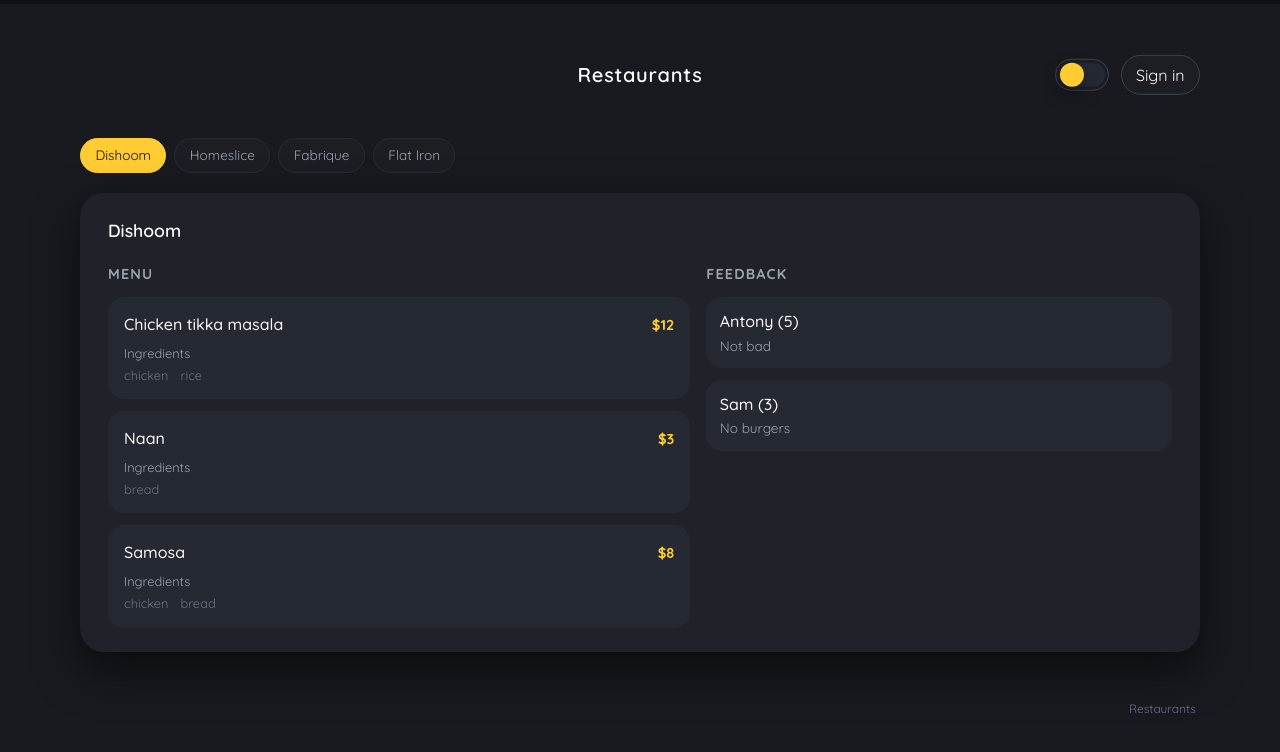
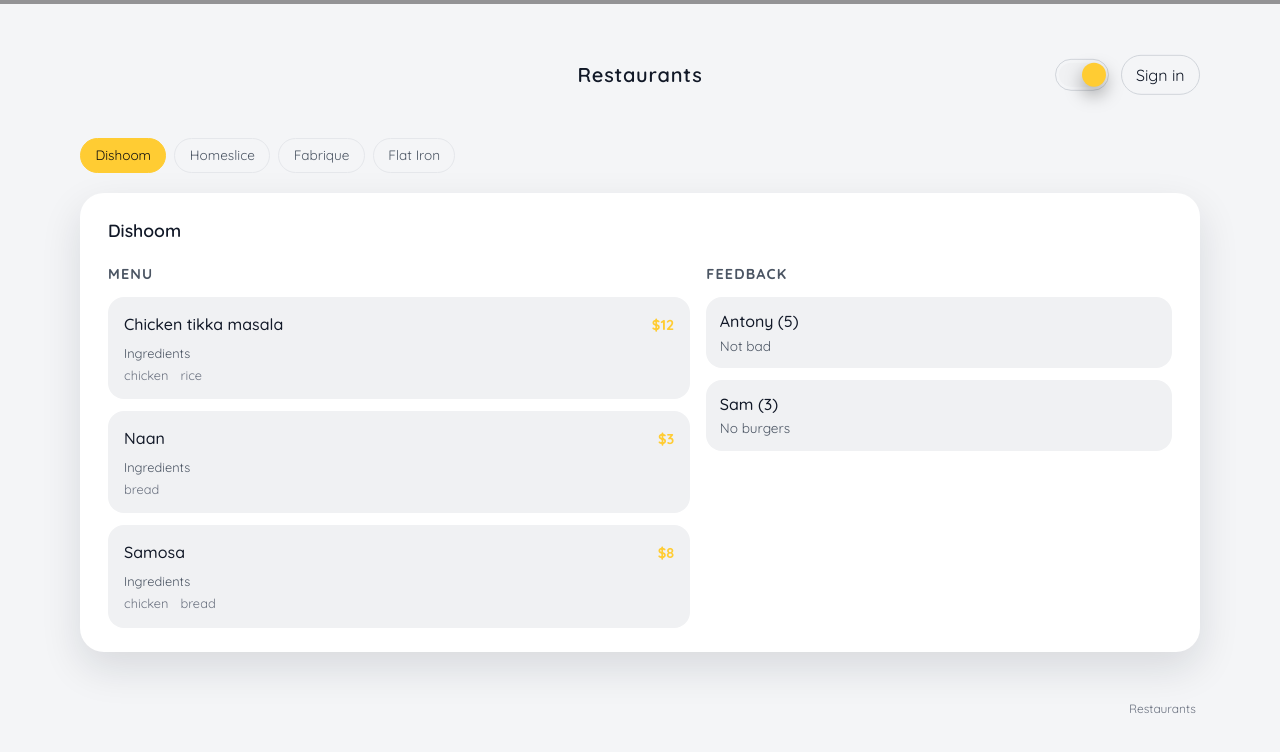
Before and after one commit to turbocharged3329/learnjs-react, a React (Vite) app: page /restaurants/1/menu in a window 1280 px wide. Shown: the top 752 px of the page. Built offline with nearby package versions, Linux system fonts and the light colour scheme.

Commit message:
hw-6 - рефакторинг

```diff
--- a/src/components/layouts/default/theme-switcher.jsx
+++ b/src/components/layouts/default/theme-switcher.jsx
@@ -4,14 +4,12 @@
 import { COLOR_THEME_VALUES } from '@/constants/index.js'
 
 export const ThemeSwitcher = ({ className }) => {
-    const { theme, setTheme } = useContext(ThemeContext)
+    const { theme, setThemeHandler } = useContext(ThemeContext)
     const isLight = useMemo(() => theme === COLOR_THEME_VALUES.light, [theme])
 
     function handleThemeToggle() {
-        setTheme((current) =>
-            current === COLOR_THEME_VALUES.light
-                ? COLOR_THEME_VALUES.black
-                : COLOR_THEME_VALUES.light
+        setThemeHandler(
+            isLight ? COLOR_THEME_VALUES.black : COLOR_THEME_VALUES.light
         )
     }
 
--- a/src/components/theme-context/theme-context-provider.jsx
+++ b/src/components/theme-context/theme-context-provider.jsx
@@ -1,16 +1,25 @@
-import { useEffect, useState } from 'react'
+import { useState, useEffect } from 'react'
 import { ThemeContext } from '@/components/theme-context/theme-context.jsx'
 import { COLOR_THEME_VALUES } from '@/constants/index.js'
 
 export const ThemeContextProvider = ({ children }) => {
-    const [theme, setTheme] = useState(COLOR_THEME_VALUES.black)
+    const [theme, setTheme] = useState(COLOR_THEME_VALUES.light)
+
+    const setDocumentDatasetTheme = (themeValue) => {
+        document.documentElement.dataset.theme = themeValue
+    }
 
     useEffect(() => {
-        document.documentElement.dataset.theme = theme
-    }, [theme])
+        setDocumentDatasetTheme(theme)
+    })
+
+    const setThemeHandler = (themeValue) => {
+        setTheme(themeValue)
+        setDocumentDatasetTheme(themeValue)
+    }
 
     return (
-        <ThemeContext.Provider value={{ theme, setTheme }}>
+        <ThemeContext.Provider value={{ theme, setThemeHandler }}>
             {children}
         </ThemeContext.Provider>
     )
--- a/src/components/theme-context/theme-context.jsx
+++ b/src/components/theme-context/theme-context.jsx
@@ -1,6 +1,6 @@
 import { createContext } from 'react'
 
 export const ThemeContext = createContext({
-    theme: 'black',
-    setTheme: () => {},
+    theme: '',
+    setThemeHandler: () => {},
 })
```
